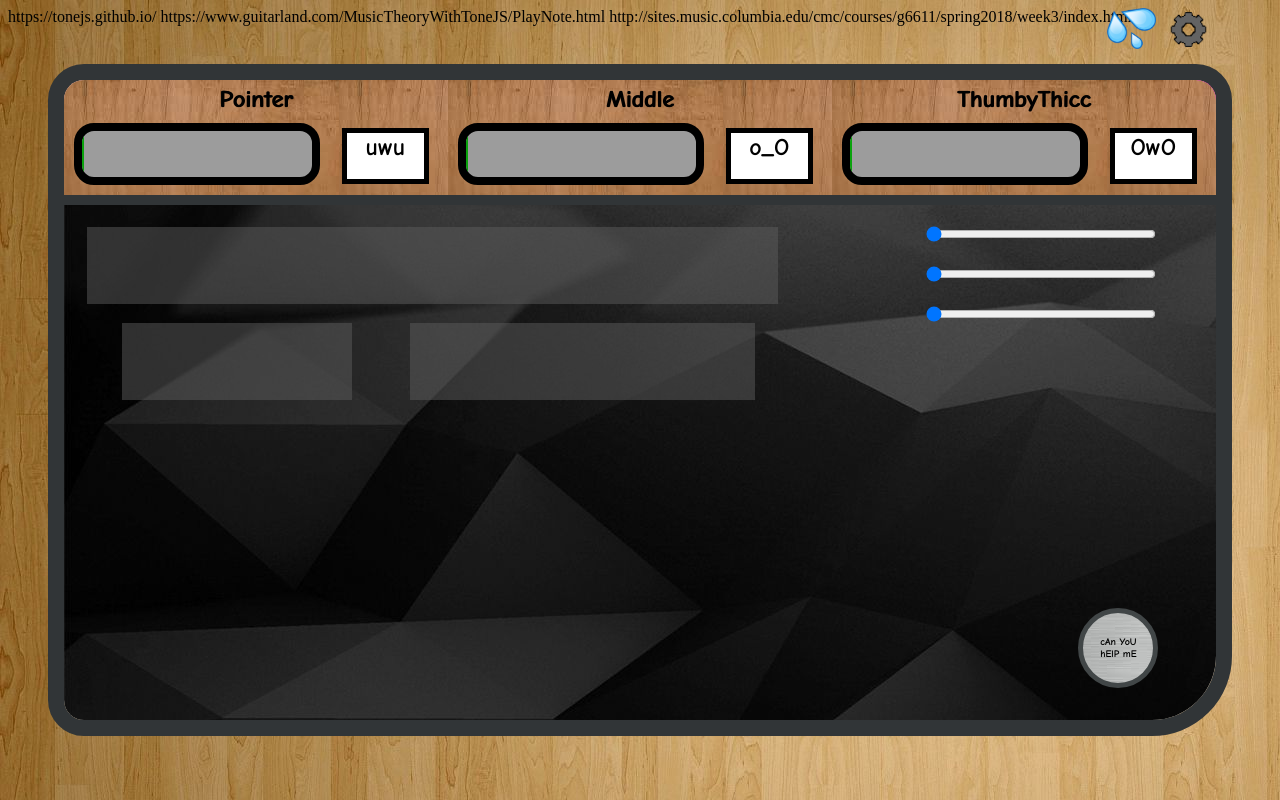
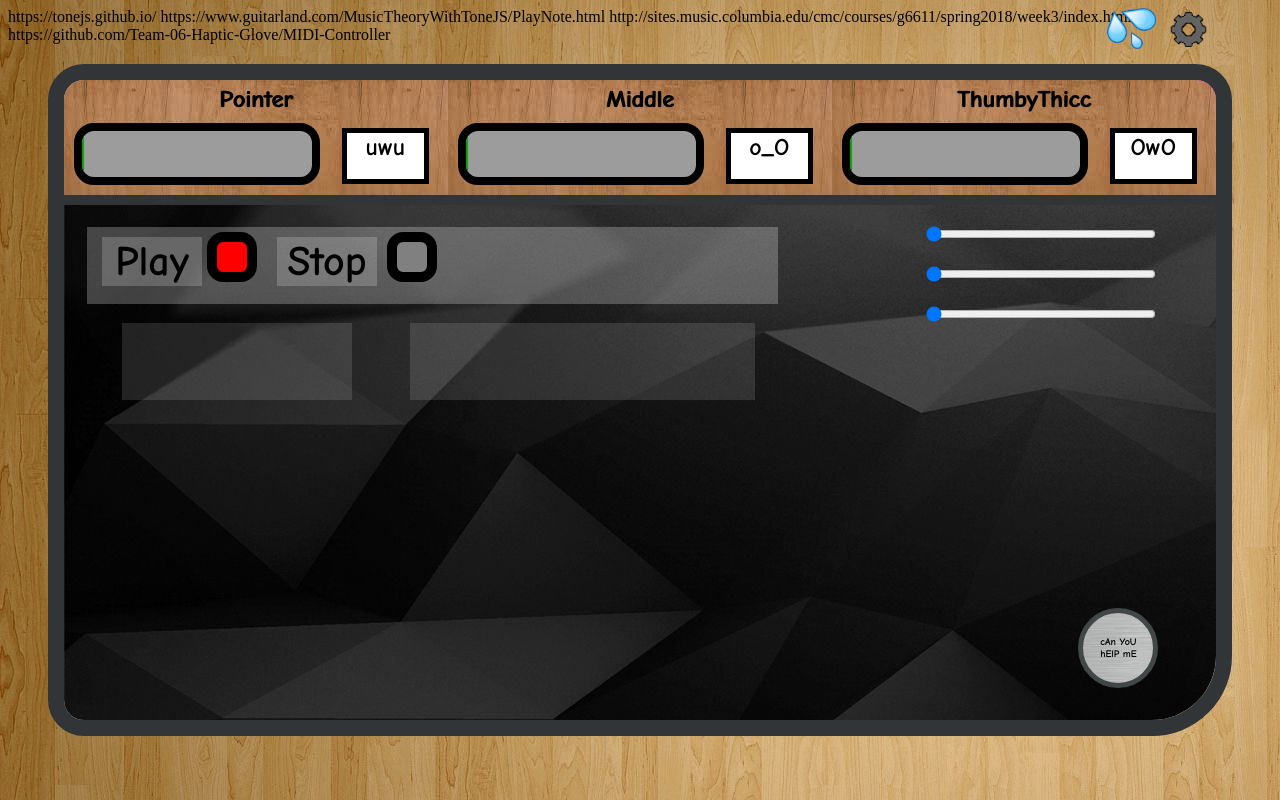
Before and after one commit to Team-06-Haptic-Glove/Synthesizer-Glove, a plain HTML site: page IGEN Project/JavaTime.html in a window 1280 px wide. Both pictures are taken after a click on the button "cAn YoU hElP mE". Drawn offline with Linux system fonts and the light colour scheme.

Commit message:
Add files via upload

```diff
--- a/IGEN Project/JavaTime.html
+++ b/IGEN Project/JavaTime.html
@@ -37,16 +37,15 @@
     }
     div.button1{
         position: absolute;
-        background-color: #5C5C5C;
+        background-color:rgba(245, 245, 245, 0.25);
         width: 60%;
         height: 12%;
         left: 2%;
         bottom: 65%;
-        opacity: 50%;
     }
     div.button2{
         position: absolute;
-        background-color: #5C5C5C;
+        background-color:rgba(245, 245, 245, 0.25);
         width: 20%;
         height: 12%;
         left: 5%;
@@ -55,7 +54,7 @@
     }
     div.button3{
         position: absolute;
-        background-color: #5C5C5C;
+        background-color:rgba(245, 245, 245, 0.25);
         width: 30%;
         height: 12%;
         left: 30%;
@@ -193,12 +192,18 @@
         border-bottom-left-radius: 20px;
         border-bottom-right-radius: 20px;
         background-color: white;
+        padding: 10px;
         width: 150px;
         height: 300px;
         right: 5%;
         top: 100%;
-        z-index: 1;;
+        z-index: 1;
         display: none;
+        font-size: 16px;
+        font-weight: bold;
+        font-family: comic sans MS;
+        overflow: hidden;
+        word-wrap: break-word;
     }
     div.references{
         position: absolute;
@@ -217,6 +222,57 @@
         overflow: hidden !important;
         font-family: comic sans MS;
         display: none;
+    }
+    div.play{
+        position: absolute;
+        border: 10px solid black;
+        border-radius: 16px;
+        background-color: grey;
+        width: 30px;
+        height: 30px;
+        left: 120px;
+        top: 5px;
+        margin: 0;
+    }
+    text.play{
+        position: absolute;
+        background: rgba(245,245,245, 0.2);
+        width: 100px;
+        left: 15px;
+        top: 10px;
+        font-size: 42px;
+        font-weight: bold;
+        font-family: comic sans MS;
+        text-align: center;
+        text-shadow: royalblue;
+        color:black;
+    }
+    div.stop{
+        position: absolute;
+        border: 10px solid black;
+        border-radius: 16px;
+        background-color: grey;
+        width: 30px;
+        height: 30px;
+        left: 300px;
+        top: 5px;
+        margin: 0;
+    }
+    text.stop{
+        position: absolute;
+        background: rgba(245,245,245, 0.2);
+        width: 100px;
+        left: 190px;
+        top: 10px;
+        font-size: 42px;
+        font-weight: bold;
+        font-family: comic sans MS;
+        text-align: center;
+        text-shadow: royalblue;
+        color:black;
+    }
+    input.fieldInput{
+        width: 40px;
     }
 </style>
 
@@ -262,6 +318,8 @@
 
     // mute the output
     var firstTime;
+    var hertzTest;
+    var setValMax;
 
     var showing;
 
@@ -277,7 +335,8 @@
         maxHertz = 1000;
         minHertz = 0;
         play = false;
-
+        hertzTest = 0;
+        setValMax = 100;
         //Initialize new oscillator, done once
             osc = new Tone.Oscillator(0).toDestination();
             osc.volume.value = -15;
@@ -318,7 +377,6 @@
 
         if (finger == pointer){
             //Adjusts raw volume and set as the actual volume
-                //Declare min/max in decibels
                 volume = ( (minVol) + ( (maxVol-minVol)*(setVal/100) ) );
                 volume = volume.toFixed(1);
                 osc.volume.value = volume;
@@ -338,8 +396,9 @@
         if (finger == middle){
             //Adjusts Hz of the output oscillator
                 //Declare min/max in hertz
-                hertz = ( (minHertz) + ( (maxHertz-minHertz)*(setVal/100) ) );
-                hertz = hertz.toFixed(1);
+                hertzTest = ((12)*(setVal/setValMax))+28;
+                hertz = (2**((hertzTest.toFixed(0)-49)/12))*440
+                hertz = hertz.toFixed(2);
                 osc.frequency.value = hertz;
             //Update the UI
             document.getElementById("middleBar").style.width = setVal + "%";
@@ -381,11 +440,15 @@
         if (play == false){
             play = true;
             osc.start();
+            document.getElementById("play").style.backgroundColor = "red";
+            document.getElementById("stop").style.backgroundColor = "grey";
         }
         //If oscillator is playing, stop it
         else if (play == true){
             play = false;
             osc.stop();
+            document.getElementById("play").style.backgroundColor = "grey";
+            document.getElementById("stop").style.backgroundColor = "red";
         }
     }
 
@@ -395,7 +458,12 @@
         <img class="gear" src="./zAssets/settings.png" onclick="openSettings()">
         <img class="links" src="./zAssets/daDrip.png" onclick="openRefs()">
         <div class="settings" id="settings">
-            Oh god oh fuck help
+            <center>Change Volume</center><br>
+            Max
+                <input type="text" class="fieldInput" id="newMaxVol" onchange="setMaxVol()"> db<br>
+            Min
+                <input type="text" class="fieldInput" id="newMinVol" onchange="setMinVol()"> db<br>
+            GetOuttaMyHeadGetOuttaMyHeadGetOuttaMyHeadGetOuttaMyHeadGetOuttaMyHeadGetOuttaMyHeadGetOuttaMyHeadGetOuttaMyHeadGetOuttaMyHeadGetOuttaMyHeadGetOuttaMyHeadGetOuttaMyHeadGetOuttaMyHeadGetOuttaMyHead
         </div>
     </span>
     <div class="references" id="references">
@@ -430,9 +498,9 @@
             <!--Interface for play/pause/stop-->
             <div class="button1">
                 <div class="play" id="play"></div>
-                <div class="pause" id="pause"></div>
-                <div class="buffer" id="buffer"></div>
+                    <text class="play">Play</text>
                 <div class="stop" id="stop"></div>
+                    <text class="stop">Stop</text>
             </div>
 
             <!--Interface for start/stop record-->>
@@ -450,11 +518,10 @@
 
             <!--Button to activate oscillator-->
                 <button class="notePress" onclick="playNote()">cAn YoU hElP mE</button>
-            <!--Button to stop oscillator-->
-                <button class="start" onclick="stopMe()">GetOuttaMyHeadGetOuttaMyHead</button>
     </span>
 </body>
 </html>
 https://tonejs.github.io/
 https://www.guitarland.com/MusicTheoryWithToneJS/PlayNote.html
 http://sites.music.columbia.edu/cmc/courses/g6611/spring2018/week3/index.html
+https://github.com/Team-06-Haptic-Glove/MIDI-Controller
```
